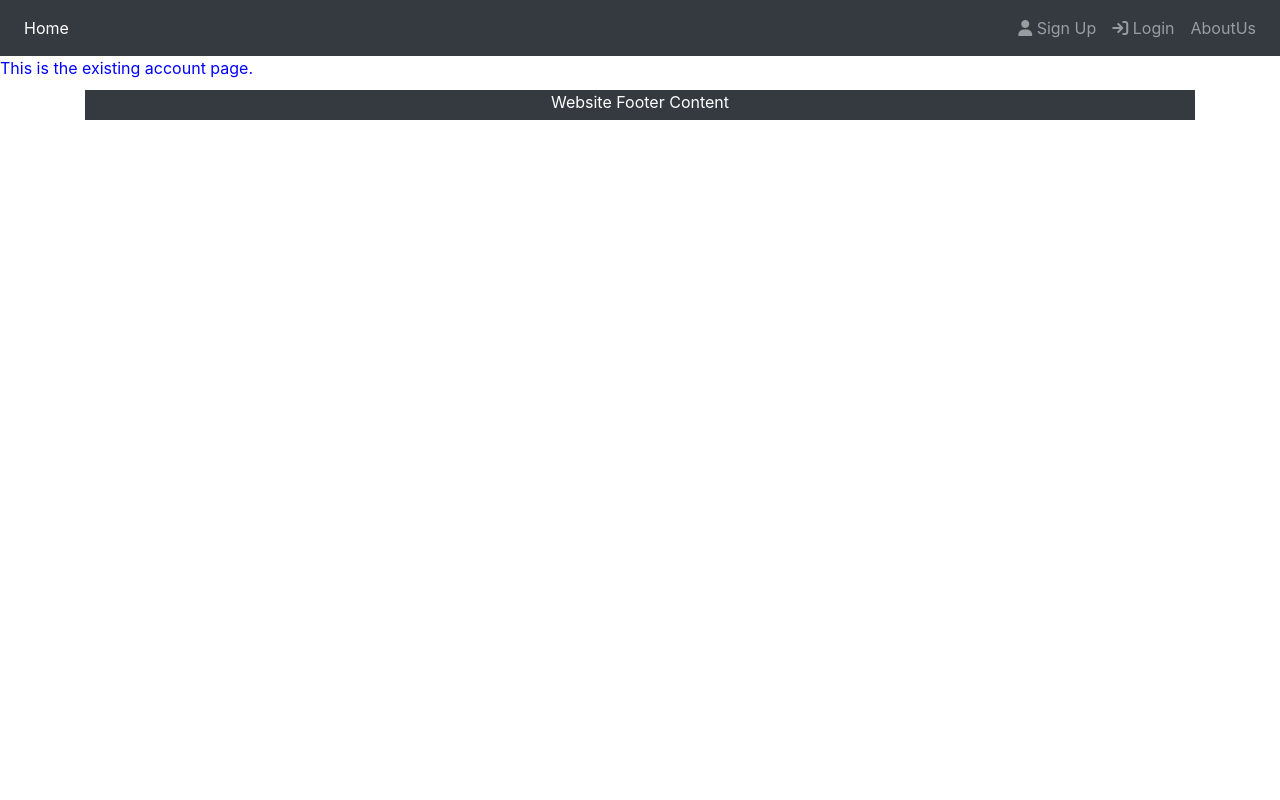
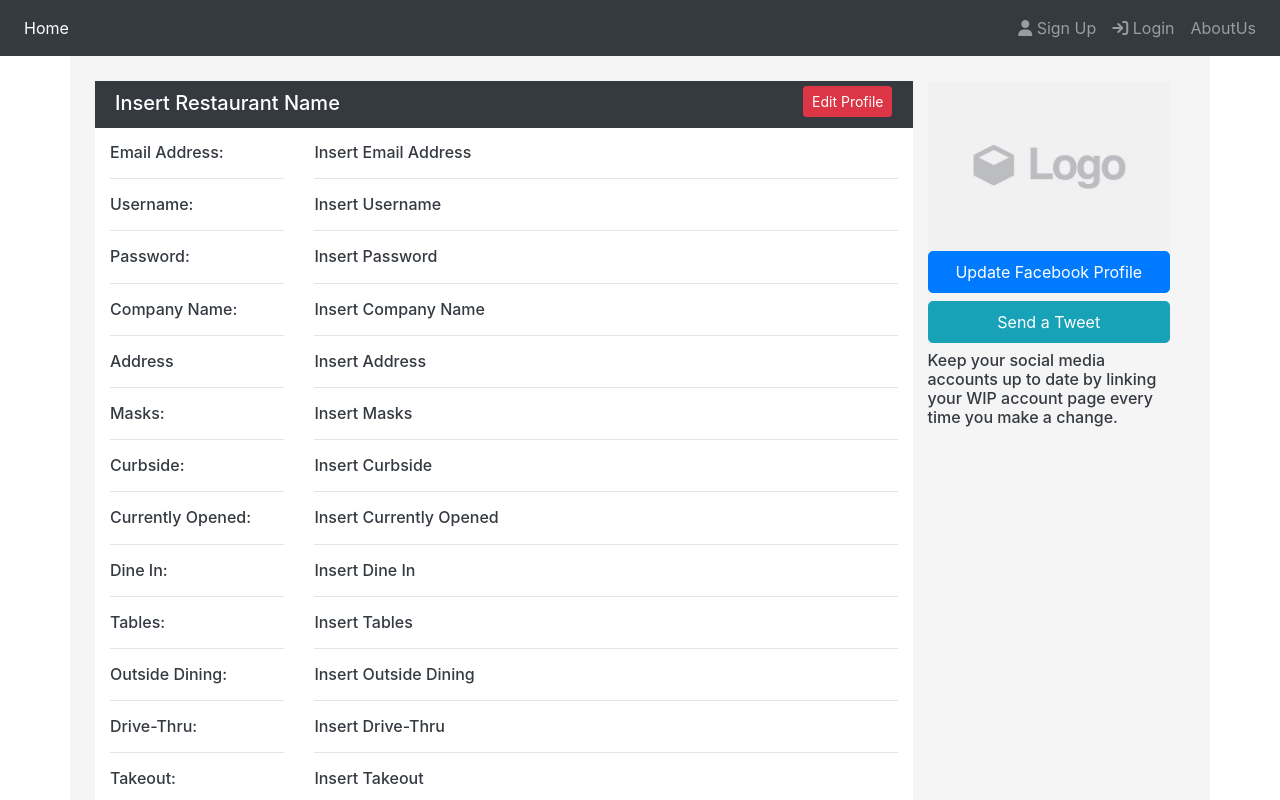
Before and after one commit to squarecylinder/CoronaNoLines, a React (Create React App) app in the folder client/: page /accountpage in a window 1280 px wide. Shown: the top 800 px of the page. Built offline with nearby package versions, Linux system fonts and the light colour scheme; the HTML template or start-up script is replaced by a standard one; what google-maps-react would draw is missing.

Commit message:
Restaurant Profile.js / .css

```diff
--- /dev/null
+++ b/client/src/components/RestaurantProfile/RestaurantProfile.css
@@ -0,0 +1,34 @@
+#rest-profile-section {
+    padding: 25px;
+    background-color: whitesmoke;
+}
+
+.profile-background {
+    background-color: white;
+}
+
+#profile-header {
+    padding: 5px;
+    background-color: #343a40;
+    color: white;
+}
+
+.rest-name {
+    padding-top: 5px;
+}
+
+.categories {
+    padding-top: 15px;
+    padding-bottom: 15px;
+    color: #343a40
+}
+
+.social-media {
+    margin-top: 8px;
+    color: #343a40
+
+}
+
+.social-btn {
+    font-size: 12pt;
+}
--- /dev/null
+++ b/client/src/components/RestaurantProfile/RestaurantProfile.js
@@ -0,0 +1,89 @@
+import React from 'react';
+import './RestaurantProfile.css'
+import Logo from '../Jumbotron/images/logo-placeholder.jpg'
+
+function RestaurantProfile() {
+    return (
+        <div className="row" id="rest-profile-section">
+            <div className="col-9 profile-background">
+            <div className="row" id="profile-header">
+                    <div className="col-5">
+                        <h5 className="rest-name">Insert Restaurant Name</h5>
+                    </div>
+                    <div className="col-7">
+                    <button type="button" class="btn btn-danger btn-sm float-right">Edit Profile</button>
+                    </div>
+                </div>
+                <div className="row categories">
+                    <div className="col-3">
+                        <h6>Email Address:</h6>
+                        <hr></hr>
+                        <h6>Username:</h6>
+                        <hr></hr>
+                        <h6>Password:</h6>
+                        <hr></hr>
+                        <h6>Company Name:</h6>
+                        <hr></hr>
+                        <h6>Address</h6>
+                        <hr></hr>
+                        <h6>Masks:</h6>
+                        <hr></hr>
+                        <h6>Curbside:</h6>
+                        <hr></hr>
+                        <h6>Currently Opened:</h6>
+                        <hr></hr>
+                        <h6>Dine In:</h6>
+                        <hr></hr>
+                        <h6>Tables:</h6>
+                        <hr></hr>
+                        <h6>Outside Dining:</h6>
+                        <hr></hr>
+                        <h6>Drive-Thru:</h6>
+                        <hr></hr>
+                        <h6>Takeout:</h6>
+
+                    </div>
+                    <div className="col-9">
+                        <h6>Insert Email Address</h6>
+                        <hr></hr>
+                        <h6>Insert Username</h6>
+                        <hr></hr>
+                        <h6>Insert Password</h6>
+                        <hr></hr>
+                        <h6>Insert Company Name</h6>
+                        <hr></hr>
+                        <h6>Insert Address</h6>
+                        <hr></hr>
+                        <h6>Insert Masks</h6>
+                        <hr></hr>
+                        <h6>Insert Curbside</h6>
+                        <hr></hr>
+                        <h6> Insert Currently Opened</h6>
+                        <hr></hr>
+                        <h6>Insert Dine In</h6>
+                        <hr></hr>
+                        <h6>Insert Tables</h6>
+                        <hr></hr>
+                        <h6>Insert Outside Dining</h6>
+                        <hr></hr>
+                        <h6>Insert Drive-Thru</h6>
+                        <hr></hr>
+                        <h6>Insert Takeout</h6>
+</div>
+                </div>
+            </div>
+            <div className="col-3">
+                <div>
+                <img src={Logo} alt="placeholder" className="img-fluid"></img>
+                </div>
+            <button type="button" class="btn btn-primary btn-lg btn-block social-btn">Update Facebook Profile</button>
+<button type="button" class="btn btn-info btn-lg btn-block social-btn">Send a Tweet</button>
+<h6 class="social-media">Keep your social media accounts up to date by linking your WIP account page every time you make a change.</h6>
+            </div>
+            </div>
+
+
+  );
+  }
+
+  export default RestaurantProfile;
--- a/client/src/pages/AccountPage.js
+++ b/client/src/pages/AccountPage.js
@@ -1,8 +1,52 @@
-import React from 'react';
+import React, { useState } from 'react';
+import Restaurant from '../components/RestaurantCard/Restaurant';
+import Retail from '../components/RetailCard/Retail';
+import Profile from '../components/RestaurantProfile/RestaurantProfile'
 
 function AccountPage() {
+    const [editing, setediting] = useState (false)
+    const [isrestaurant,setrestaurant] = useState (true)
+    function handleeditclick () {
+        setediting(true)
+    }
+    function save () {
+        setediting(false)
+    }
+    let renderCard;
+    let business;
+if(isrestaurant) {
+    business = <Restaurant />
+}
+else{
+    business = <Retail />
+
+}
+if(editing) {
+    renderCard = <form><button onClick = {save}>save detail</button></form>
+}
+else{
+    renderCard =     <div>
+        {
+            business
+        }
+
+    <button onClick = {handleeditclick}>Edit Restaurant Information</button>
+</div>
+}
     return (
-        <div>This is the existing account page.</div>
+
+
+
+
+
+        <div className="container">
+             <div>
+            <Profile />
+        </div>
+{
+    renderCard
+}
+        </div>
     )
 }
 export default AccountPage;
--- a/client/src/pages/Home.js
+++ b/client/src/pages/Home.js
@@ -93,7 +93,7 @@ function Home(){
     }
     return (
 
-        <div className="Container">
+        <div className="container">
             <div className="row">
                 <HomeImg />
             </div>
```
Also changed, not shown: client/src/components/Jumbotron/images/logo-placeholder.jpg (added).
